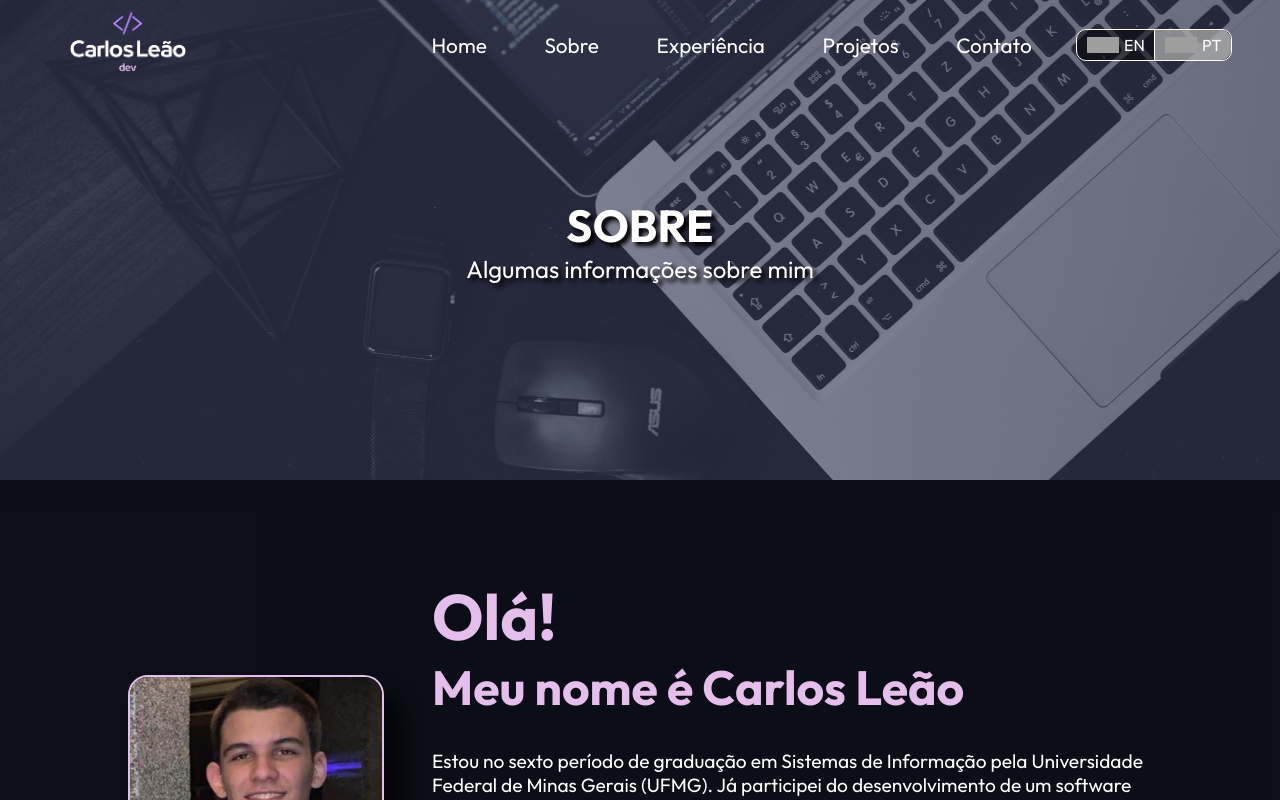
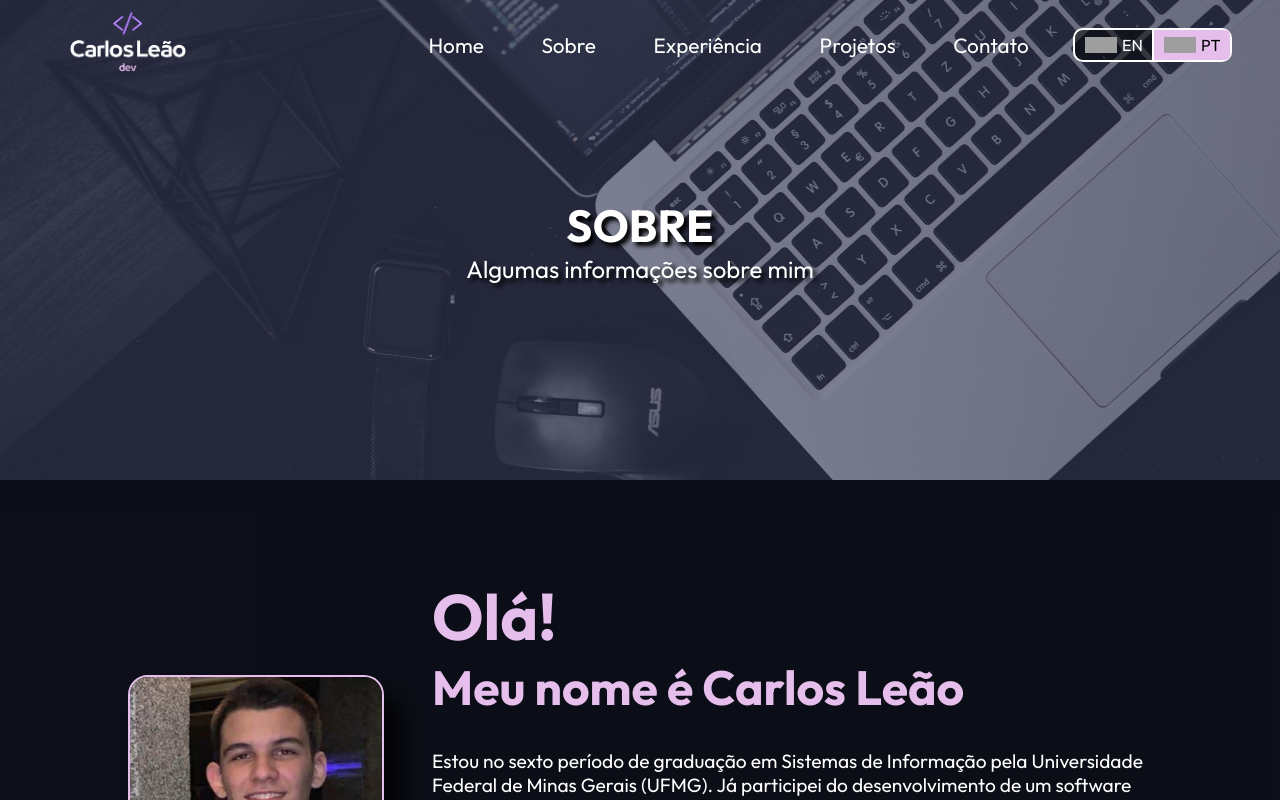
Before and after one commit to Chbmleao/Carlos-Portfolio, a React (Create React App) app: page /about in a window 1280 px wide. Shown: the top 800 px of the page. Built offline with nearby package versions, Linux system fonts and the light colour scheme; grey boxes are pictures that could not be loaded.

Commit message:
Change language selector style sheet

```diff
--- a/src/styles/LanguageSelectorStyles.css
+++ b/src/styles/LanguageSelectorStyles.css
@@ -4,7 +4,7 @@
   justify-content: center;
   align-items: center;
   padding: 0 0rem;
-  border: 1px solid white;
+  border: 2px solid white;
   border-radius: 10px;
   background-color: rgba(0, 0, 0, 0.5);
 }
@@ -17,6 +17,7 @@
   align-items: center;
   padding: 0.3rem 0.6rem;
   cursor: pointer;
+  transition: all 0.5s ease;
 }
 
 .checkbox p {
@@ -30,20 +31,44 @@
 }
 
 .pt.checkbox {
-  border-left: 1px solid white;
-  border-top-right-radius: 10px;
-  border-bottom-right-radius: 10px;
+  border-left: 2px solid white;
+  border-top-right-radius: 5px;
+  border-bottom-right-radius: 5px;
 }
 
 .en.checkbox {
-  border-top-left-radius: 10px;
-  border-bottom-left-radius: 10px;
+  border-top-left-radius: 5px;
+  border-bottom-left-radius: 5px;
+}
+
+.checkbox:hover {
+  background-color: rgba(229, 190, 236, 1);
+  color: black;
+}
+
+.checkbox:hover p {
+  color: black;
 }
 
 .checkbox.selected {
-  background-color: rgba(255, 255, 255, 0.5);
+  background-color: rgba(229, 190, 236, 1);
+}
+
+.checkbox.selected p {
+  color: black;
 }
 
 .pt.checkbox img {
   background-color: #009b3a;
 }
+
+@media screen and (max-width: 1040px) {
+  .language-selector p {
+    font-size: 1.5rem;
+  }
+
+  .checkbox img {
+    height: 1.5rem;
+    width: 3rem;
+  }
+}
--- a/src/styles/NavbarStyles.css
+++ b/src/styles/NavbarStyles.css
@@ -75,10 +75,6 @@
     left: 0;
   }
 
-  .nav-menu li {
-    padding: 1rem 0;
-  }
-
   .header .navbar {
     font-size: 2rem;
   }
```
